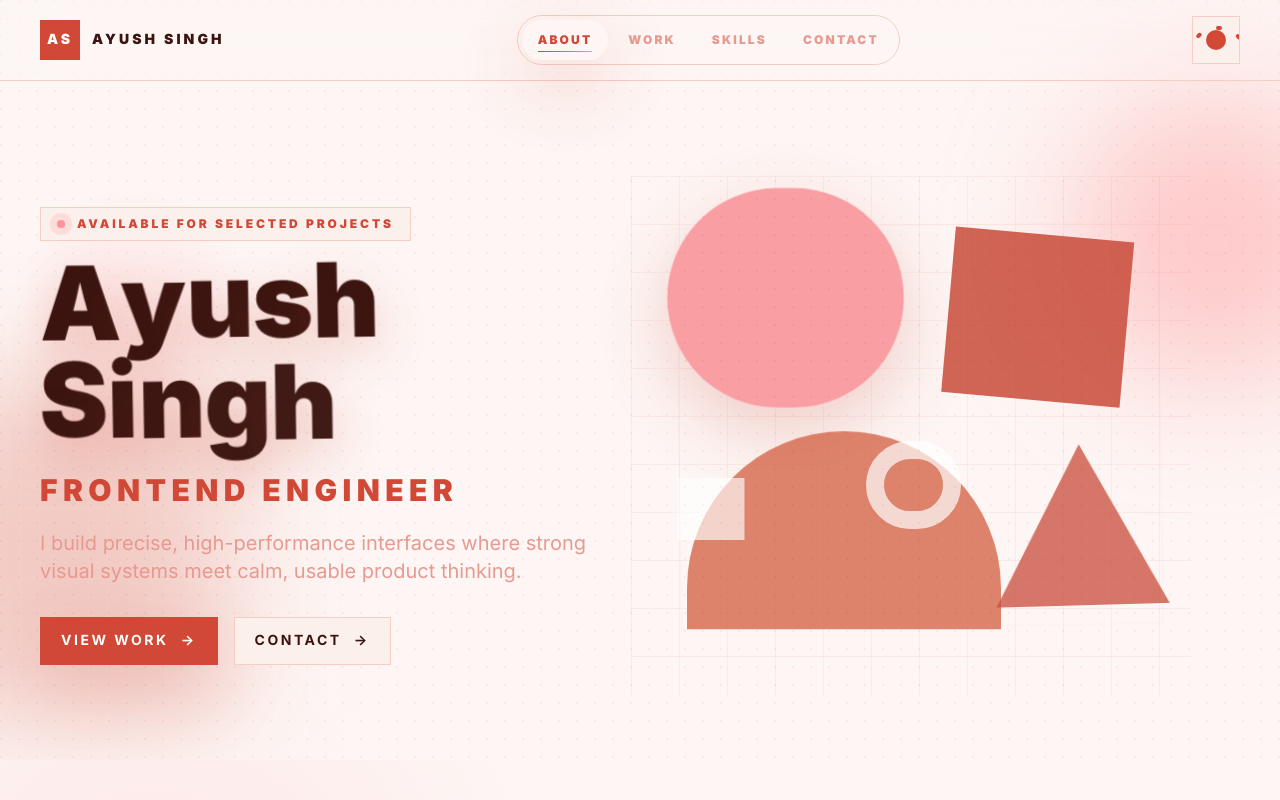
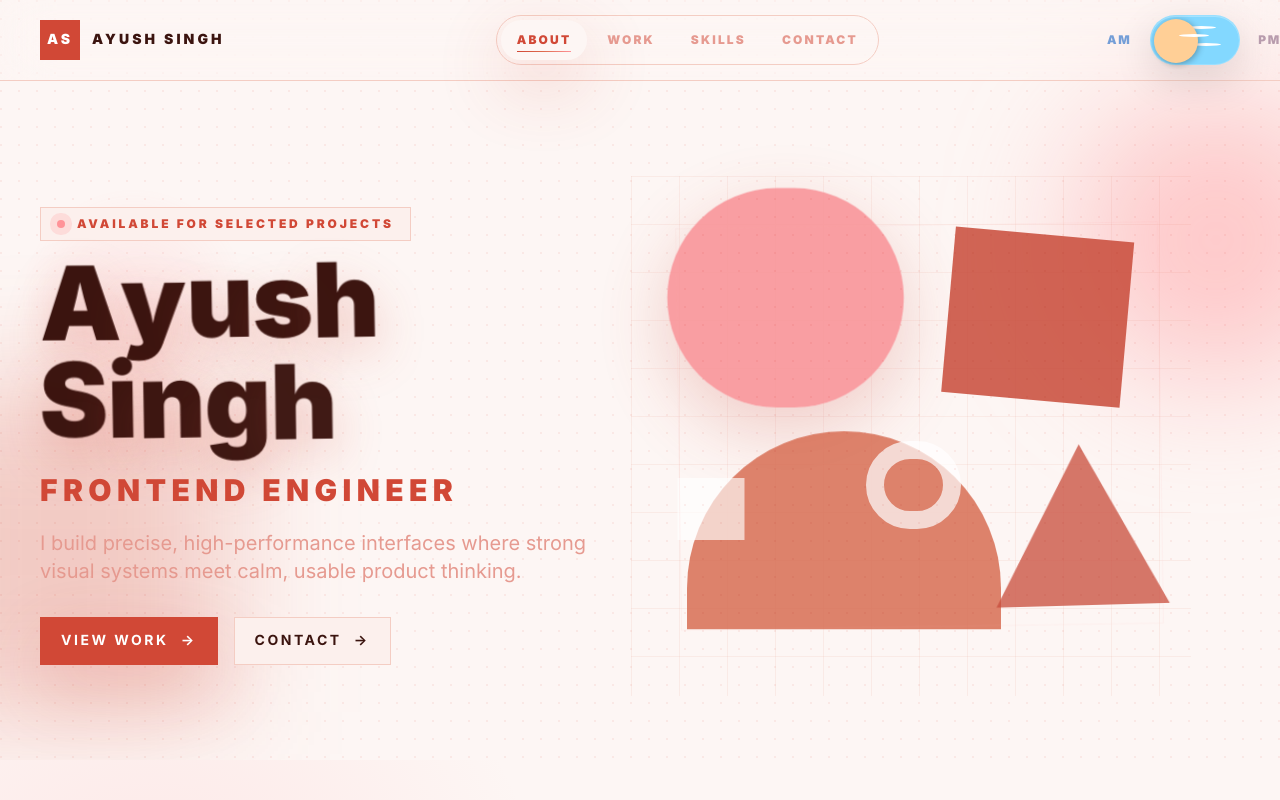
Before and after one commit to Codewith-Yush/Port-folio, a React (Vite) app: page / in a window 1280 px wide. Shown: the top 800 px of the page. Built offline with nearby package versions, Linux system fonts and the light colour scheme.

Commit message:
Updated portfolio

```diff
--- a/src/components/ThemeToggle.tsx
+++ b/src/components/ThemeToggle.tsx
@@ -3,63 +3,35 @@ import { useTheme } from "../hooks/useTheme";
 export function ThemeToggle() {
   const { theme, toggleTheme } = useTheme();
   const isDark = theme === "dark";
+  const inputId = "theme-toggle";
 
   return (
-    <button
-      type="button"
-      onClick={toggleTheme}
-      className="group relative grid h-14 w-14 place-items-center overflow-hidden border border-[var(--line)] bg-[var(--surface)] transition duration-300 hover:-translate-y-0.5 hover:border-flame focus:outline-none focus-visible:ring-2 focus-visible:ring-flame focus-visible:ring-offset-2 focus-visible:ring-offset-[var(--page)] sm:h-12 sm:w-12"
-      aria-label={isDark ? "Switch to light mode" : "Switch to dark mode"}
-      title={isDark ? "Light mode" : "Dark mode"}
-    >
-      <span
-        className="absolute inset-1 bg-gradient-to-br from-flame/20 via-ember/10 to-blush/25 opacity-0 transition duration-500 group-hover:opacity-100"
-        aria-hidden="true"
+    <div className="uiverse-toggleWrapper">
+      <input
+        id={inputId}
+        className="uiverse-input"
+        type="checkbox"
+        checked={isDark}
+        onChange={toggleTheme}
+        aria-label={isDark ? "Switch to light mode" : "Switch to dark mode"}
       />
-      <span className="relative h-8 w-8" aria-hidden="true">
-        <span
-          className="absolute left-1/2 top-1/2 h-4 w-4 -translate-x-1/2 -translate-y-1/2 rounded-full bg-blush shadow-[0_0_0_5px_rgb(255_147_152/0.22)] transition duration-500"
-          style={{
-            opacity: isDark ? 1 : 0,
-            transform: isDark
-              ? "translate(-50%, -50%) scale(1) rotate(0deg)"
-              : "translate(-50%, -50%) scale(0.45) rotate(-90deg)",
-          }}
-        />
-        <span
-          className="absolute left-1/2 top-1/2 h-5 w-5 -translate-x-1/2 -translate-y-1/2 rounded-full bg-flame transition duration-500"
-          style={{
-            transform: isDark
-              ? "translate(-50%, -50%) scale(0.92)"
-              : "translate(-50%, -50%) scale(1)",
-          }}
-        />
-        <span
-          className="absolute left-1/2 top-1/2 h-5 w-5 -translate-x-1/2 -translate-y-1/2 rounded-full bg-[var(--surface)] transition duration-500"
-          style={{
-            transform: isDark
-              ? "translate(-18%, -72%) scale(0.82)"
-              : "translate(52%, -120%) scale(0.82)",
-          }}
-        />
-        <span
-          className="absolute inset-0 transition duration-500"
-          style={{
-            opacity: isDark ? 0 : 1,
-            transform: isDark ? "scale(0.7) rotate(45deg)" : "scale(1) rotate(0deg)",
-          }}
-        >
-          {Array.from({ length: 8 }).map((_, index) => (
-            <span
-              key={index}
-              className="absolute left-1/2 top-1/2 h-1 w-1.5 origin-[0.125rem_1rem] rounded-full bg-flame"
-              style={{
-                transform: `rotate(${index * 45}deg) translateY(-14px)`,
-              }}
-            />
-          ))}
+      <label
+        htmlFor={inputId}
+        className="uiverse-toggle"
+        title={isDark ? "Light mode" : "Dark mode"}
+      >
+        <span className="uiverse-toggle__handler" aria-hidden="true">
+          <span className="uiverse-crater uiverse-crater--1" />
+          <span className="uiverse-crater uiverse-crater--2" />
+          <span className="uiverse-crater uiverse-crater--3" />
         </span>
-      </span>
-    </button>
+        <span className="uiverse-star uiverse-star--1" aria-hidden="true" />
+        <span className="uiverse-star uiverse-star--2" aria-hidden="true" />
+        <span className="uiverse-star uiverse-star--3" aria-hidden="true" />
+        <span className="uiverse-star uiverse-star--4" aria-hidden="true" />
+        <span className="uiverse-star uiverse-star--5" aria-hidden="true" />
+        <span className="uiverse-star uiverse-star--6" aria-hidden="true" />
+      </label>
+    </div>
   );
 }
--- a/src/styles/index.css
+++ b/src/styles/index.css
@@ -90,6 +90,284 @@ textarea {
 
 .dark .grain::after {
   mix-blend-mode: screen;
+}
+
+/* Theme toggle (Uiverse-inspired, adapted for navbar) */
+.uiverse-toggleWrapper {
+  position: relative;
+  display: grid;
+  place-items: center;
+}
+
+.uiverse-input {
+  position: absolute;
+  left: -99em;
+}
+
+.uiverse-toggle {
+  cursor: pointer;
+  display: inline-block;
+  position: relative;
+  width: 90px;
+  height: 50px;
+  background-color: #83d8ff;
+  border-radius: 84px;
+  transition:
+    background-color 200ms cubic-bezier(0.445, 0.05, 0.55, 0.95),
+    transform 160ms cubic-bezier(0.16, 1, 0.3, 1),
+    box-shadow 200ms ease;
+  border: 1px solid rgba(255, 255, 255, 0.18);
+  box-shadow:
+    0 14px 40px rgba(0, 0, 0, 0.12),
+    inset 0 1px 0 rgba(255, 255, 255, 0.28);
+  -webkit-tap-highlight-color: transparent;
+  touch-action: manipulation;
+  user-select: none;
+  will-change: transform;
+}
+
+.uiverse-toggle:active {
+  transform: translateY(1px) scale(0.985);
+  box-shadow:
+    0 10px 26px rgba(0, 0, 0, 0.12),
+    inset 0 1px 0 rgba(255, 255, 255, 0.26);
+}
+
+.uiverse-toggle:active .uiverse-toggle__handler {
+  transform: rotate(-45deg) scale(0.97);
+}
+
+.uiverse-input:checked + .uiverse-toggle:active .uiverse-toggle__handler {
+  transform: translate3d(40px, 0, 0) rotate(0) scale(0.97);
+}
+
+.uiverse-toggle::before {
+  content: "AM";
+  position: absolute;
+  left: -44px;
+  top: 15px;
+  font-size: 12px;
+  font-weight: 900;
+  letter-spacing: 0.14em;
+  color: #749ed7;
+}
+
+.uiverse-toggle::after {
+  content: "PM";
+  position: absolute;
+  right: -42px;
+  top: 15px;
+  font-size: 12px;
+  font-weight: 900;
+  letter-spacing: 0.14em;
+  color: color-mix(in srgb, var(--muted) 60%, #749ed7);
+}
+
+.uiverse-toggle__handler {
+  display: inline-block;
+  position: relative;
+  z-index: 1;
+  top: 3px;
+  left: 3px;
+  width: 44px;
+  height: 44px;
+  background-color: #ffcf96;
+  border-radius: 50px;
+  box-shadow: 0 2px 6px rgba(0, 0, 0, 0.3);
+  transition: all 400ms cubic-bezier(0.68, -0.55, 0.265, 1.55);
+  transform: rotate(-45deg);
+}
+
+.uiverse-crater {
+  position: absolute;
+  background-color: #e8cda5;
+  opacity: 0;
+  transition: opacity 200ms ease-in-out;
+  border-radius: 100%;
+}
+
+.uiverse-crater--1 {
+  top: 18px;
+  left: 10px;
+  width: 4px;
+  height: 4px;
+}
+
+.uiverse-crater--2 {
+  top: 28px;
+  left: 22px;
+  width: 6px;
+  height: 6px;
+}
+
+.uiverse-crater--3 {
+  top: 10px;
+  left: 25px;
+  width: 8px;
+  height: 8px;
+}
+
+.uiverse-star {
+  position: absolute;
+  background-color: #fff;
+  transition: all 300ms cubic-bezier(0.445, 0.05, 0.55, 0.95);
+  border-radius: 50%;
+}
+
+.uiverse-star--1 {
+  top: 10px;
+  left: 35px;
+  z-index: 0;
+  width: 30px;
+  height: 3px;
+}
+
+.uiverse-star--2 {
+  top: 18px;
+  left: 28px;
+  z-index: 1;
+  width: 30px;
+  height: 3px;
+}
+
+.uiverse-star--3 {
+  top: 27px;
+  left: 40px;
+  z-index: 0;
+  width: 30px;
+  height: 3px;
+}
+
+.uiverse-star--4,
+.uiverse-star--5,
+.uiverse-star--6 {
+  opacity: 0;
+  transition: all 300ms 0 cubic-bezier(0.445, 0.05, 0.55, 0.95);
+}
+
+.uiverse-star--4 {
+  top: 16px;
+  left: 11px;
+  z-index: 0;
+  width: 2px;
+  height: 2px;
+  transform: translate3d(3px, 0, 0);
+}
+
+.uiverse-star--5 {
+  top: 32px;
+  left: 17px;
+  z-index: 0;
+  width: 3px;
+  height: 3px;
+  transform: translate3d(3px, 0, 0);
+}
+
+.uiverse-star--6 {
+  top: 36px;
+  left: 28px;
+  z-index: 0;
+  width: 2px;
+  height: 2px;
+  transform: translate3d(3px, 0, 0);
+}
+
+.uiverse-input:checked + .uiverse-toggle {
+  background-color: #749dd6;
+}
+
+.uiverse-input:checked + .uiverse-toggle::before {
+  color: #fff;
+}
+
+.uiverse-input:checked + .uiverse-toggle::after {
+  color: #749ed7;
+}
+
+.uiverse-input:checked + .uiverse-toggle .uiverse-toggle__handler {
+  background-color: #ffe5b5;
+  transform: translate3d(40px, 0, 0) rotate(0);
+}
+
+.uiverse-input:checked + .uiverse-toggle .uiverse-crater {
+  opacity: 1;
+}
+
+.uiverse-input:checked + .uiverse-toggle .uiverse-star--1 {
+  width: 2px;
+  height: 2px;
+}
+
+.uiverse-input:checked + .uiverse-toggle .uiverse-star--2 {
+  width: 4px;
+  height: 4px;
+  transform: translate3d(-5px, 0, 0);
+}
+
+.uiverse-input:checked + .uiverse-toggle .uiverse-star--3 {
+  width: 2px;
+  height: 2px;
+  transform: translate3d(-7px, 0, 0);
+}
+
+.uiverse-input:checked + .uiverse-toggle .uiverse-star--4,
+.uiverse-input:checked + .uiverse-toggle .uiverse-star--5,
+.uiverse-input:checked + .uiverse-toggle .uiverse-star--6 {
+  opacity: 1;
+  transform: translate3d(0, 0, 0);
+}
+
+.uiverse-input:checked + .uiverse-toggle .uiverse-star--4 {
+  transition: all 300ms 200ms cubic-bezier(0.445, 0.05, 0.55, 0.95);
+}
+
+.uiverse-input:checked + .uiverse-toggle .uiverse-star--5 {
+  transition: all 300ms 300ms cubic-bezier(0.445, 0.05, 0.55, 0.95);
+}
+
+.uiverse-input:checked + .uiverse-toggle .uiverse-star--6 {
+  transition: all 300ms 400ms cubic-bezier(0.445, 0.05, 0.55, 0.95);
+}
+
+.uiverse-input:focus-visible + .uiverse-toggle {
+  outline: 2px solid transparent;
+  box-shadow:
+    0 0 0 2px color-mix(in srgb, var(--page) 82%, transparent),
+    0 0 0 4px #DF6C4F,
+    0 14px 40px rgba(0, 0, 0, 0.12),
+    inset 0 1px 0 rgba(255, 255, 255, 0.28);
+}
+
+@media (max-width: 640px) {
+  .uiverse-toggle {
+    width: 76px;
+    height: 44px;
+  }
+
+  .uiverse-toggle__handler {
+    width: 38px;
+    height: 38px;
+  }
+
+  .uiverse-input:checked + .uiverse-toggle .uiverse-toggle__handler {
+    transform: translate3d(32px, 0, 0) rotate(0);
+  }
+
+  .uiverse-input:checked + .uiverse-toggle:active .uiverse-toggle__handler {
+    transform: translate3d(32px, 0, 0) rotate(0) scale(0.97);
+  }
+
+  .uiverse-toggle::before {
+    left: -38px;
+    top: 14px;
+    font-size: 11px;
+  }
+
+  .uiverse-toggle::after {
+    right: -36px;
+    top: 14px;
+    font-size: 11px;
+  }
 }
 
 .clip-semi {
```
